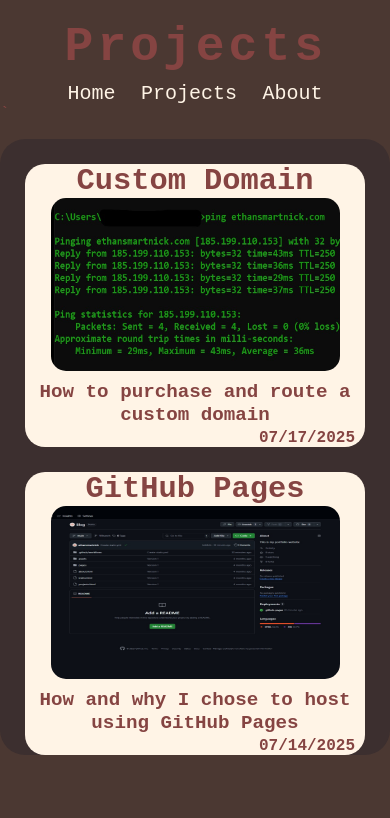
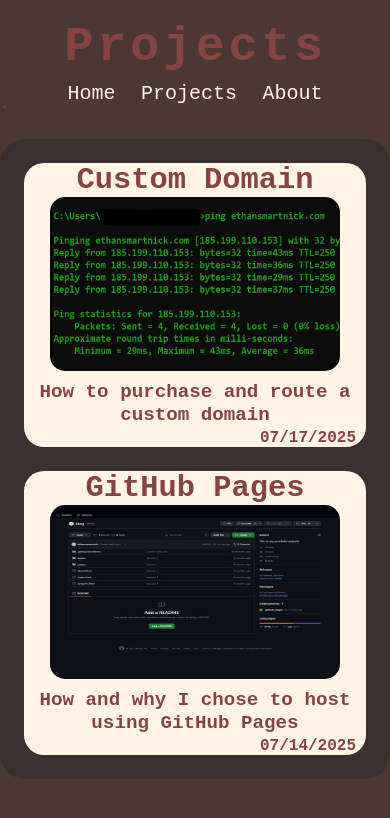
Before and after one commit to ethansmartnick/Blog, a plain HTML site: page projects.html in a window 390 px wide. Drawn offline with Linux system fonts and the light colour scheme.

Commit message:
Updated card margins and padding for media queries

```diff
--- a/assets/css/stylesheet.css
+++ b/assets/css/stylesheet.css
@@ -85,8 +85,8 @@ a:visited {color:rgb(255,244,230);}
 .card {
     background-color: rgb(255,244,230);
     border-radius: 20px;
-    margin-top: 25px;
-    margin-inline: 25px;
+    margin-top: 1.5rem;
+    margin-inline: 1.5rem;
 
     position: relative;
     transition: 0.2s;
@@ -371,6 +371,8 @@ main::-webkit-scrollbar {
     .projects-container {
         overflow:hidden;
         height: auto;
+        margin-bottom: 1.5rem;
+        padding-bottom: 1.5rem;
     }
 
     .card-content {
@@ -378,7 +380,6 @@ main::-webkit-scrollbar {
         justify-items: center;
         position: relative;
         display: grid;
-
     }
 
     .card-content img {
```
